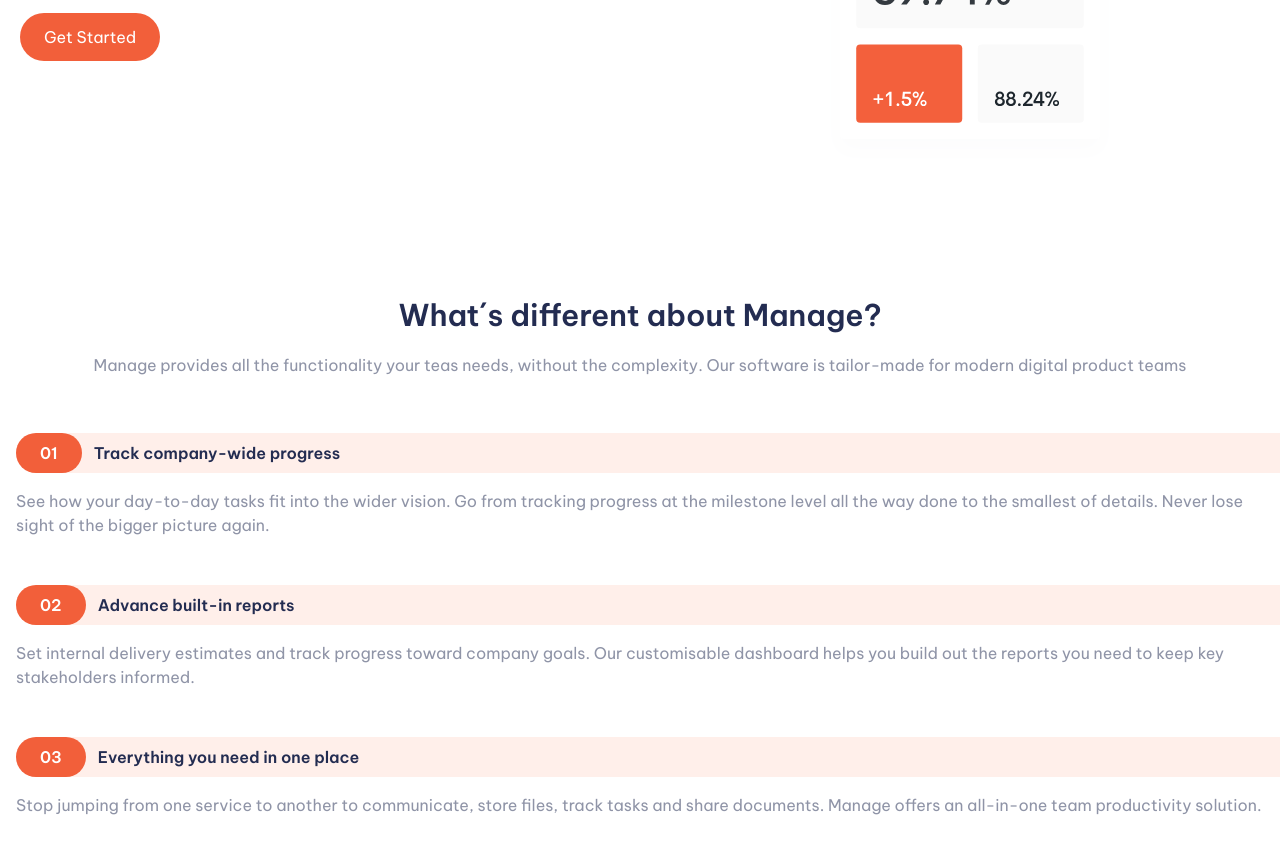
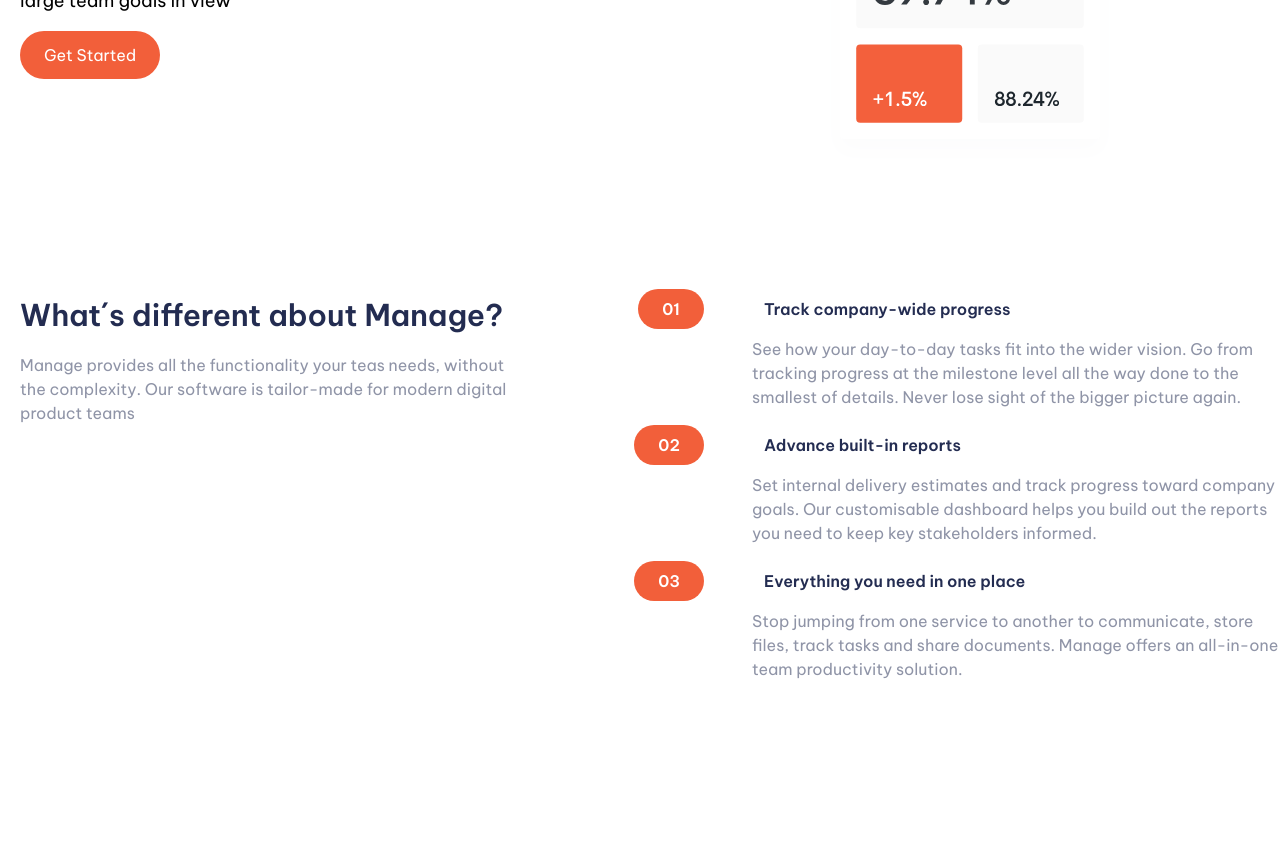
Before and after one commit to Franco-luque/Segundo-examen, a website: page public/index.html in a window 1280 px wide. Shown: the part 596-1458 px from the top of the page. Drawn offline with Linux system fonts and the light colour scheme.

Commit message:
sección articulos responsive

```diff
--- a/public/index.html
+++ b/public/index.html
@@ -126,12 +126,12 @@
     <main class="md:pt-24">
       <!-- Sección Inicio-->
       <section
-        class="flex flex-col lg:flex lg:flex-row-reverse lg:items-center max-w-7xl mx-auto px-8 sm:px-6 lg:px-5"
+        class="flex flex-col lg:flex lg:flex-row-reverse lg:items-center max-w-7xl mx-auto px-8 sm:px-6 lg:px-5 lg:gap-16"
       >
         <img
           src="./assets/illustration-intro.svg"
           alt="gráficos variados"
-          class="mx-auto"
+          class="mx-auto lg:w-[50%]"
         />
 
         <div class="flex flex-col items-center lg:items-start gap-4">
@@ -140,7 +140,9 @@
           >
             Bring everyone together to build better products.
           </h2>
-          <p class="text-darkGrayBlue text-center lg:text-start">
+          <p
+            class="text-darkGrayBlue lg:text-black text-center lg:text-start lg:text-lg xl:pe-48"
+          >
             Manage makes it simple for software teams to plan day-to-day tasks
             while keeping the large team goals in view
           </p>
@@ -153,12 +155,16 @@
       </section>
 
       <!-- Sección Artículos-->
-      <section class="max-w-7xl mx-auto mt-32 mb-20">
+      <section
+        class="max-w-7xl mx-auto mt-32 mb-20 lg:grid grid-cols-2 xl:gap-x-48"
+      >
         <div class="px-8 sm:px-6 lg:px-5">
-          <h2 class="text-darkBlue-600 text-3xl font-bold text-center">
+          <h2
+            class="text-darkBlue-600 text-3xl font-bold text-center lg:text-start"
+          >
             What´s different about Manage?
           </h2>
-          <p class="text-darkGrayBlue text-center mt-5">
+          <p class="text-darkGrayBlue text-center mt-5 lg:text-start">
             Manage provides all the functionality your teas needs, without the
             complexity. Our software is tailor-made for modern digital product
             teams
@@ -166,13 +172,13 @@
         </div>
 
         <!-- Contenedor de Artículos-->
-        <div class="mt-14 pl-4 pr-0">
-          <article class="flex flex-col gap-4 my-12">
+        <div class="mt-14 pl-4 pr-0 lg:mt-0">
+          <article class="flex flex-col gap-4 mb-6">
             <header
-              class="flex bg-sparkRed-200 rounded-s-full items-center w-auto"
+              class="flex bg-sparkRed-200 xl:bg-transparent rounded-s-full items-center w-auto"
             >
               <span
-                class="px-6 py-2 bg-sparkRed-600 text-white font-bold rounded-full"
+                class="px-6 py-2 bg-sparkRed-600 text-white font-bold rounded-full xl:absolute xl:right-[45%]"
                 >01</span
               >
               <h3 class="text-darkBlue-600 font-bold pl-3 pr-8">
@@ -188,12 +194,12 @@
               </p>
             </main>
           </article>
-          <article class="flex flex-col gap-4 my-12">
+          <article class="flex flex-col gap-4 mb-6">
             <header
-              class="flex bg-sparkRed-200 rounded-s-full items-center w-auto"
+              class="flex bg-sparkRed-200 xl:bg-transparent rounded-s-full items-center w-auto"
             >
               <span
-                class="px-6 py-2 bg-sparkRed-600 text-white font-bold rounded-full"
+                class="px-6 py-2 bg-sparkRed-600 text-white font-bold rounded-full xl:absolute xl:right-[45%]"
                 >02</span
               >
               <h3 class="text-darkBlue-600 font-bold pl-3 pr-8">
@@ -208,12 +214,12 @@
               </p>
             </main>
           </article>
-          <article class="flex flex-col gap-4 my-12">
+          <article class="flex flex-col gap-4 mb-6">
             <header
-              class="flex bg-sparkRed-200 rounded-s-full items-center w-auto"
+              class="flex bg-sparkRed-200 xl:bg-transparent rounded-s-full items-center w-auto"
             >
               <span
-                class="px-6 py-2 bg-sparkRed-600 text-white font-bold rounded-full"
+                class="px-6 py-2 bg-sparkRed-600 text-white font-bold rounded-full xl:absolute xl:right-[45%]"
                 >03</span
               >
               <h3 class="text-darkBlue-600 font-bold pl-3 pr-8">
```
Also changed, not shown: public/styles.css.
